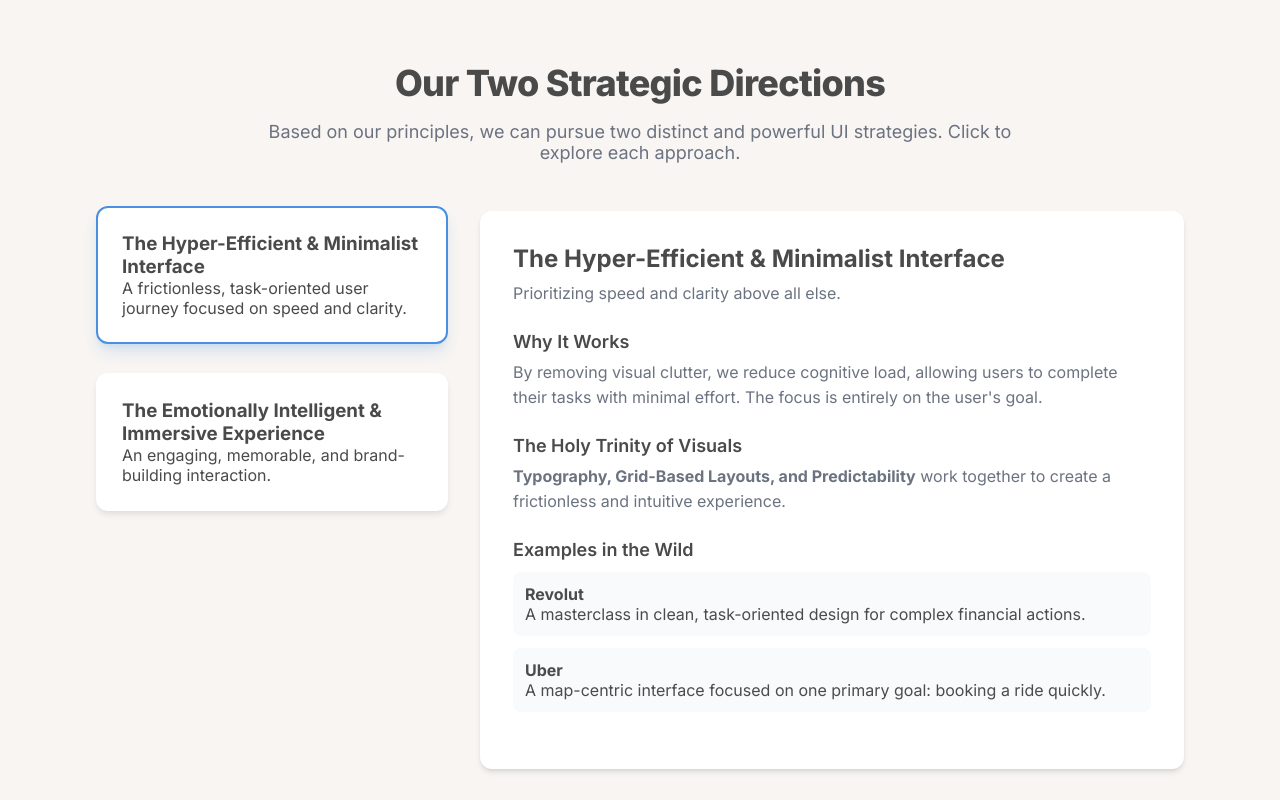
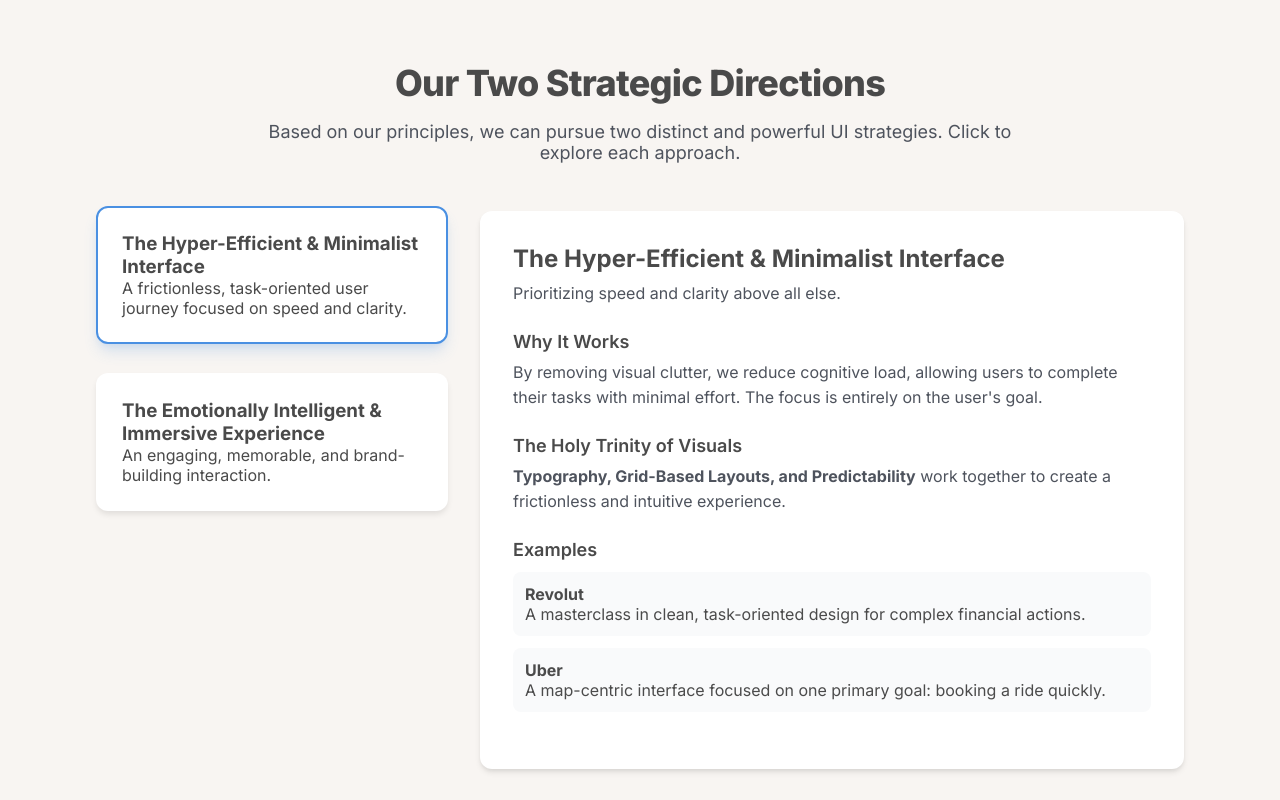
Before and after one commit to juanpatriciodoyle/the-presentation, a React (Create React App) app: page / in a window 1280 px wide. Shown: the part 1080-1880 px from the top of the page. Built offline with nearby package versions, Linux system fonts and the light colour scheme.

Commit message:
update sticky theme selector

```diff
--- a/src/App.tsx
+++ b/src/App.tsx
@@ -15,10 +15,6 @@ const MainContainer = styled.main`
     max-width: 72rem;
     margin: 0 auto;
     padding: 0 2rem;
-
-    @media (max-width: 640px) {
-        padding: 0 1rem;
-    }
 `;
 
 const themes = {
--- a/src/components/sections/StrategiesSection.tsx
+++ b/src/components/sections/StrategiesSection.tsx
@@ -32,7 +32,6 @@ const StrategySelectorCard = styled(Card)<{ $isActive: boolean }>`
 `;
 
 const ContentDisplay = styled(Card)`
-    min-height: 400px;
     position: relative;
 `;
 
@@ -144,7 +143,7 @@ const StrategiesSection: React.FC = () => {
                                 <p dangerouslySetInnerHTML={{__html: content.trinity}}/>
                             </div>
                             <div>
-                                <h4>Examples in the Wild</h4>
+                                <h4>Examples</h4>
                                 {content.examples.map((ex) => (
                                     <ExampleCard key={ex.name}>
                                         <AppsTitle $isVisible={isContentVisible}>{ex.name}</AppsTitle>
--- a/src/styles/theme.tsx
+++ b/src/styles/theme.tsx
@@ -18,7 +18,7 @@ export const lightTheme: Theme = {
         text: '#4A4A4A',
         secondaryText: '#4B4B4B',
         accent: '#4A90E2',
-        description: '#6b7280',
+        description: '#4e535d',
         secondaryBg: '#FFFFFF',
         cardBorder: 'transparent',
         cardShadow: '0 10px 15px -3px rgba(74, 144, 226, 0.2), 0 4px 6px -2px rgba(74, 144, 226, 0.1)',
@@ -44,7 +44,7 @@ export const liquidGlassTheme: Theme = {
         text: '#4A4A4A',
         secondaryText: '#4B4B4B',
         accent: '#4A90E2',
-        description: '#6b7280',
+        description: '#4e535d',
         secondaryBg: 'rgba(255, 255, 255, 0)',
         cardBorder: 'rgba(255, 255, 255, 0.3)',
         cardShadow: '0 8px 32px 0 rgba(0, 0, 0, 0.1)',
```
